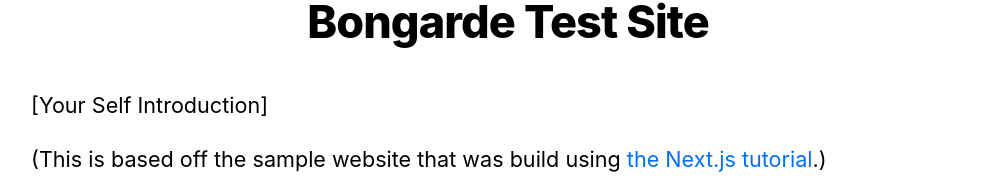
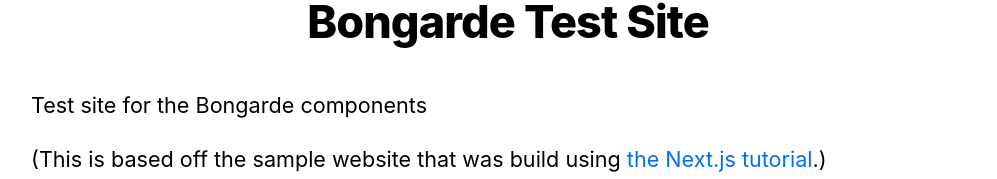
Before and after one commit to SpencerIsTheKey/nextjs-destack, a Next.js app: page / in a window 1280 px wide. Shown: the part 221-400 px from the top of the page, without its empty margins (132-1129 px from the left). Built offline with nearby package versions, Linux system fonts and the light colour scheme.

Commit message:
small update

```diff
--- a/pages/index.js
+++ b/pages/index.js
@@ -14,7 +14,7 @@ export default function Home({ allPostsData }) {
         <title>{siteTitle}</title>
       </Head>
       <section className={utilStyles.headingMd}>
-        <p>[Your Self Introduction]</p>
+        <p>Test site for the Bongarde components</p>
         <p>
           (This is based off the sample website that was build using{' '}
           <a href="https://nextjs.org/learn">the Next.js tutorial</a>.)
```
